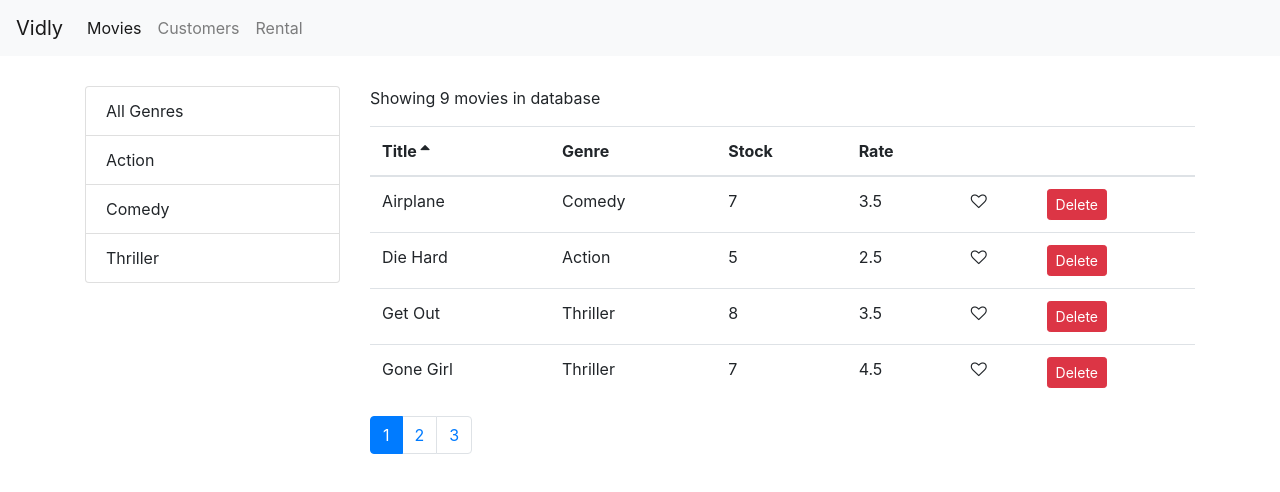
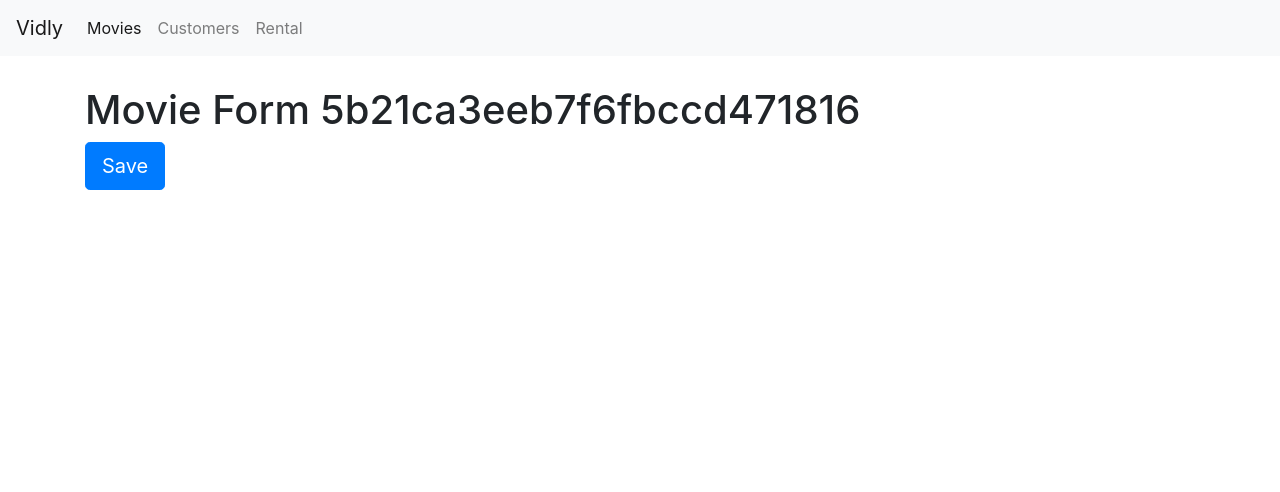
Before and after one commit to mojtabavi/Programing-Training, a React (Create React App) app in the folder React/vidly/: page /movies/5b21ca3eeb7f6fbccd471816 in a window 1280 px wide. Shown: the top 492 px of the page. Built offline with nearby package versions, Linux system fonts and the light colour scheme.

Commit message:
React-Adding links to movies

```diff
--- a/React/vidly/src/App.js
+++ b/React/vidly/src/App.js
@@ -5,6 +5,7 @@
 import Rentals from './components/rentals';
 import NotFound from './components/notFound';
 import NavBar from './components/navBar';
+import MovieForm from './components/movieForm'
 import './App.css';
 
 class App extends Component {
@@ -14,6 +15,7 @@
     <NavBar />
     <main className="container">
       <Switch>
+      <Route path="/movies/:id" component={MovieForm}></Route>
       <Route path="/movies" component={ Movies } ></Route>
       <Route path="/customers" component={ Customers } ></Route>
       <Route path="/rentals" component={Rentals} ></Route>
--- a/React/vidly/src/components/movieForm.jsx
+++ b/React/vidly/src/components/movieForm.jsx
@@ -1,12 +1,12 @@
 import React from 'react';
 
 
-const NotFound = () => {
+const MovieForm = ({ match,history }) => {
     return (
     <React.Fragment>
-    <h1>Movie</h1>
-    <button className="btn btn-primary btn-lg">Save</button>
+    <h1>Movie Form {match.params.id}</h1>
+    <button className="btn btn-primary btn-lg" onClick={() => history.push('/movies')}>Save</button>
     </React.Fragment>  );
 }
 
-export default NotFound;
+export default MovieForm;
--- a/React/vidly/src/components/moviesTable.jsx
+++ b/React/vidly/src/components/moviesTable.jsx
@@ -1,11 +1,12 @@
 import React, { Component } from 'react';
-import Table from "./common/table"
+import {Link} from 'react-router-dom';
+import Table from "./common/table";
 import Like from "./common/like";
 
 class MoviesTable extends Component {
 
     columns =[
-        {path: 'title', label: 'Title'},
+    {path: 'title', label: 'Title', content: movie => <Link to={`/movies/${movie._id}`}>{movie.title}</Link> },
         {path: 'genre.name', label: 'Genre'},
         {path: 'numberInStock', label: 'Stock'},
         {path: 'dailyRentalRate', label: 'Rate'},
```
